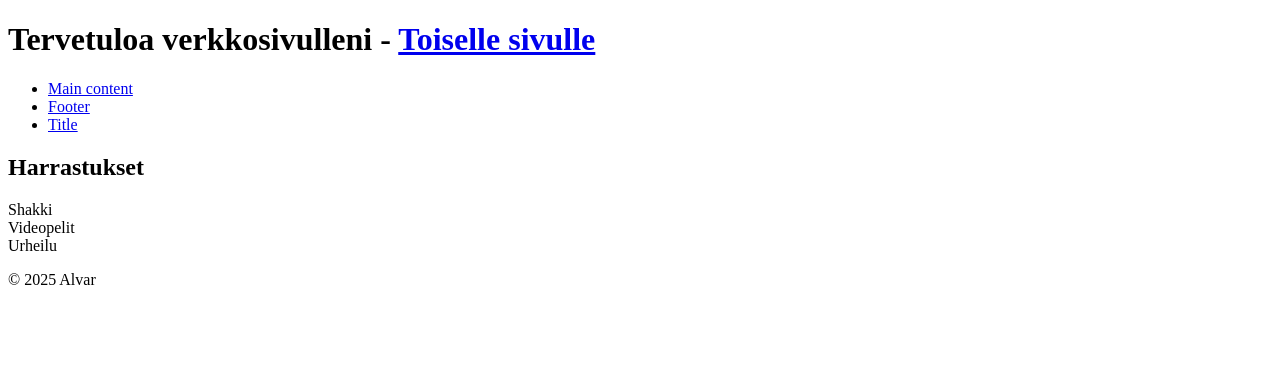
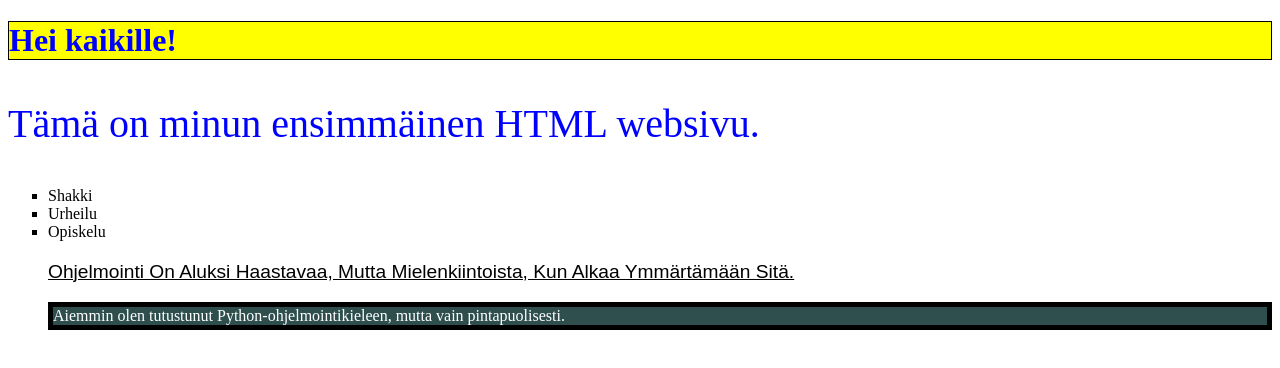
Before and after one commit to alvmoi/alvmoi.github.io, a plain HTML site: page index.html in a window 1280 px wide. Drawn offline with Linux system fonts and the light colour scheme; files that its build step writes are made by us from their sources.

Commit message:
Add files via upload

```diff
--- a/index.html
+++ b/index.html
@@ -1,31 +1,24 @@
 <!DOCTYPE html>
-<html lang="en">
+<html>
 <head>
-    <meta charset="UTF-8">
-    <meta name="viewport" content="width=device-width, initial-scale=1.0">
-    <title>Minun yksinkertainen HTML sivu</title>
+    <link rel="stylesheet" href="styles.css">
+    <title>Minun HTML sivu</title>
 </head>
 <body>
-    <header>
-        <h1>Tervetuloa verkkosivulleni -
-            <a href="alvmoi.github.io/second.html">Toiselle sivulle</a>
-        </h1>
-    </header>
-    <nav>
-            <ul>
-                <li><a href="#main-content">Main content</a></li>
-                <li><a href="#footer">Footer</a></li>
-                <li><a href="#title">Title</a></li>
-            </ul>
-    </nav>
-
-    <main>
-                <h2>Harrastukset</h2>
-                <p>Shakki<br>Videopelit<br>Urheilu</p>
-    </main>
-
-    <footer id="footer">
-        <p>&copy; 2025 Alvar </p>
-    </footer>
+<h1 class="header-example">Hei kaikille!</h1>
+<p class="color-example">
+    Tämä on minun ensimmäinen HTML websivu.
+</p>
+<ul class="list-example">
+    <li> Shakki </li>
+    <li> Urheilu</li>
+    <li> Opiskelu</li>
+</u1>
+<p class="text-example">
+    Ohjelmointi on aluksi haastavaa, mutta mielenkiintoista, kun alkaa ymmärtämään sitä.
+</p>
+<div class="div-example">
+    Aiemmin olen tutustunut Python-ohjelmointikieleen, mutta vain pintapuolisesti.
+</div>
 </body>
 </html>
```
